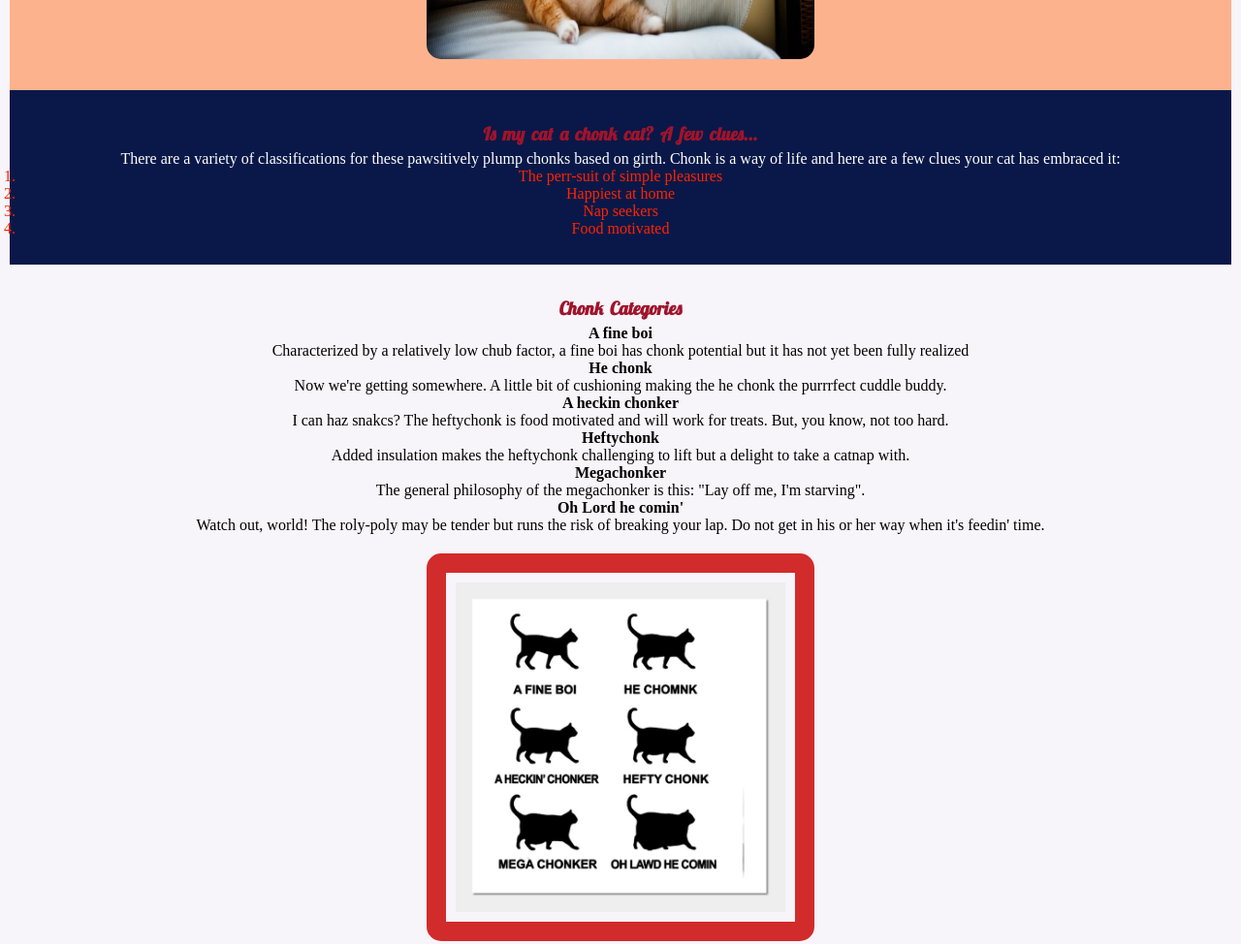
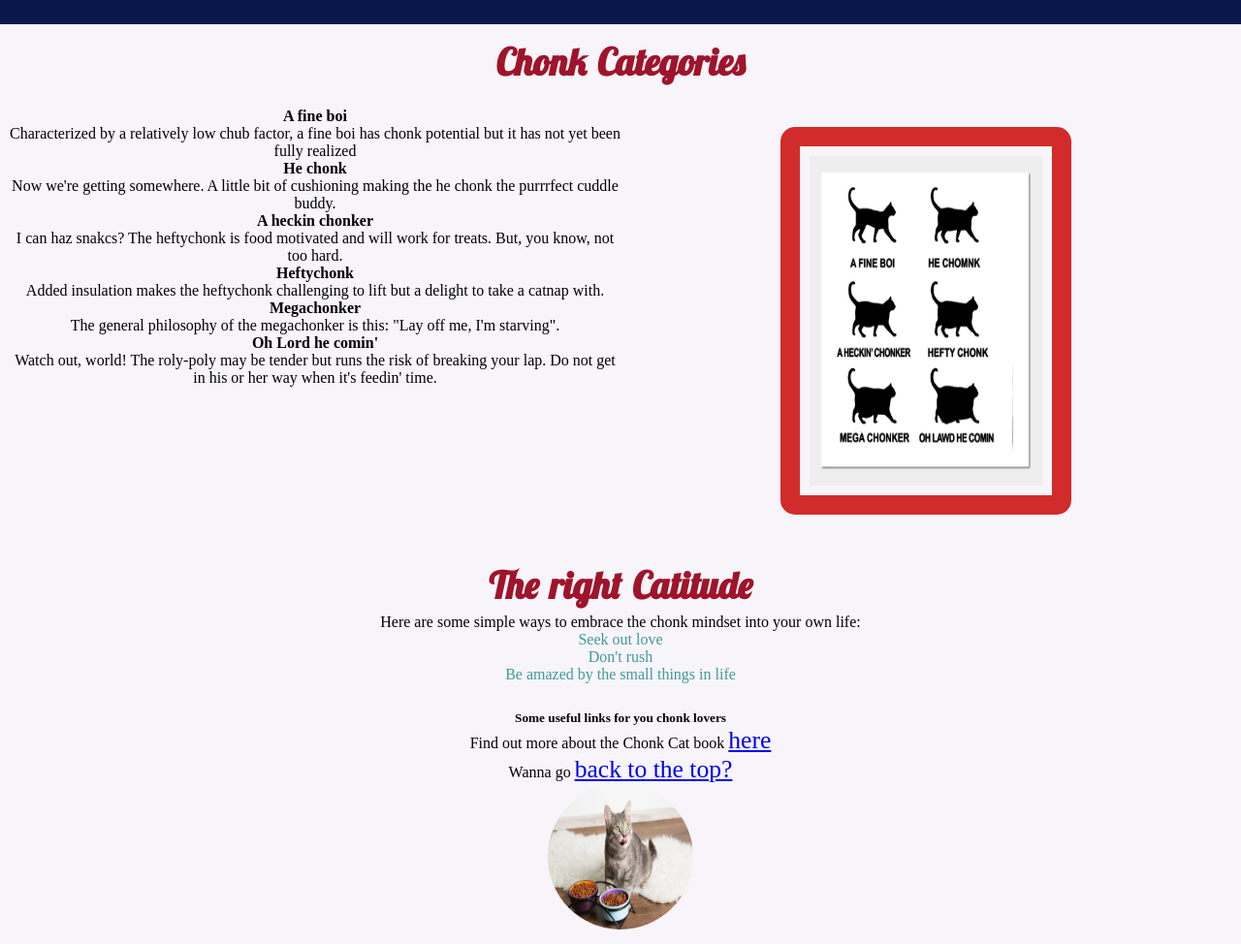
Before and after one commit to rubyrubyruby02/Chonkcats, a plain HTML site: page index.html in a window 1280 px wide. Shown: the part 988-1962 px from the top of the page at 97% size. Drawn offline with Linux system fonts and the light colour scheme; a web font is replaced by a local one.

Commit message:
adds vw for fontsize and two columns

```diff
--- a/index.html
+++ b/index.html
@@ -48,8 +48,13 @@
     </section>
 
     <section>
+        <h3>Chonk Categories</h3>
         <br>
-        <h3>Chonk Categories</h3>
+
+
+        <div class="row">
+            <div class="column">
+
                 <h4>A fine boi</h4>
                 <p>Characterized by a relatively low chub factor, a fine boi has chonk potential but it has not yet been fully realized</p>
 
@@ -67,8 +72,11 @@
 
                 <h4>Oh Lord he comin'</h4>
                 <p>Watch out, world! The roly-poly may be tender but runs the risk of breaking your lap. Do not get in his or her way when it's feedin' time.</p>
-
+            </div>
+            <div class="column">
                 <img id="chonk-categories-diagram" src="/chonkimages/chonk chart categories.jpg" alt="Poster showing the six chonk categories. Above each category name is a black outline of the cat-shape that matches the category">
+            </div>
+        </div>
     </section>
 
     <section>
--- a/styles.css
+++ b/styles.css
@@ -10,7 +10,6 @@
 
 body {
     background-color: #F7F4FA;
-    padding: 10px;
     text-align: center;
 
 }
@@ -18,18 +17,24 @@ body {
 h1{
     color: #9F142B;
     font-family: 'Lobster', cursive;
-    font-size: 50px;
+    font-size: 10vw;
     letter-spacing: 5px;
+    padding-top: 15px;
     padding-bottom: 20px;
 }
 
 h3{
     font-family: 'Lobster', cursive;
+    font-size: 3vw;
     word-spacing: 3px;
     color: #9F142B;
     padding: 5px;
 }
 
+/* this doesn't work - not sure why */
+button{
+    color:#9F142B;
+ }
 
 /*Section styling - id vs class */
 section{
@@ -42,12 +47,6 @@ section{
 #section-one{
     background-color: #fdb28e;
 }
-
-/* this doesn't work - not sure why */
-button{
-   color:#9F142B;
-}
-
 
 #section-two{
     background-color: #091848 ;
@@ -64,16 +63,18 @@ ul{
 
 }
 
+
 /* LINKS */
 a{
-    font-size: 20px;
+    font-size: 2vw;
 }
 
 /* IMAGE Styling */
 img{
+    max-width: 100%;
     border-radius: 15px;
     height: 400px;
-    width: 400px;
+    width: 300px;
 
 }
 
@@ -96,3 +97,11 @@ img{
     width: 150px;
     height: 150px;
 }
+
+.row {
+    display: flex;
+  }
+
+  .column {
+    flex: 50%;
+  }
```
Lines whose indentation alone changed are shown as unchanged.
